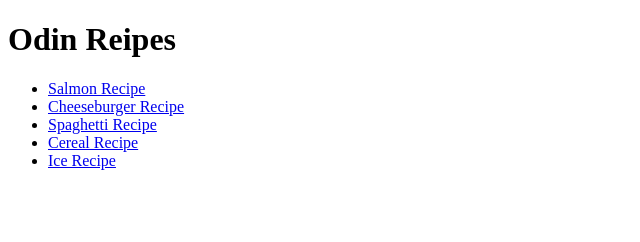
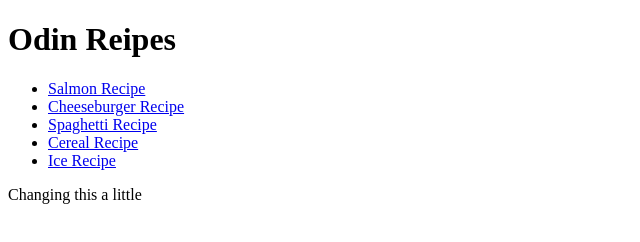
Before and after one commit to BonJenn/odin-recipes, a plain HTML site: page index.html in a window 1280 px wide. Shown: the whole page, without its empty margins (0-640 px from the left). Drawn offline with Linux system fonts and the light colour scheme.

Commit message:
The index page

```diff
--- a/index.html
+++ b/index.html
@@ -14,5 +14,6 @@
                 <li><a href ="recipes/cereal.html">Cereal Recipe</a></li>
                 <li><a href ="recipes/ice.html">Ice Recipe</a></li>
             </ul>
+            <p>Changing this a little</p>
         </body>
 </html>
```
